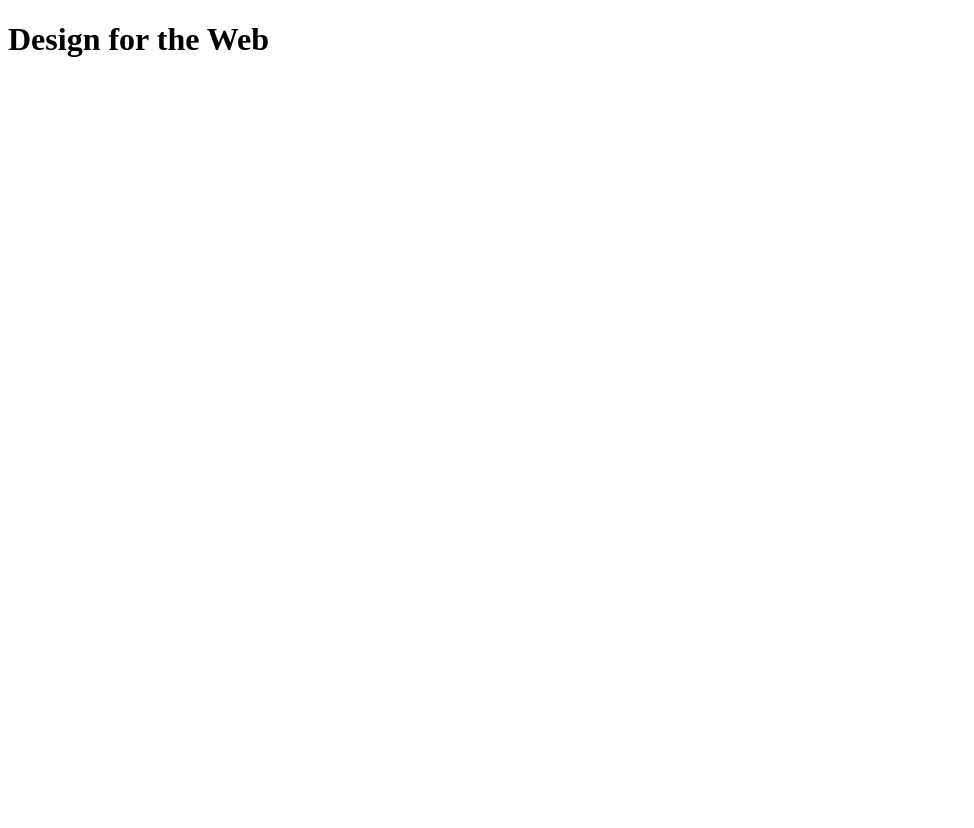
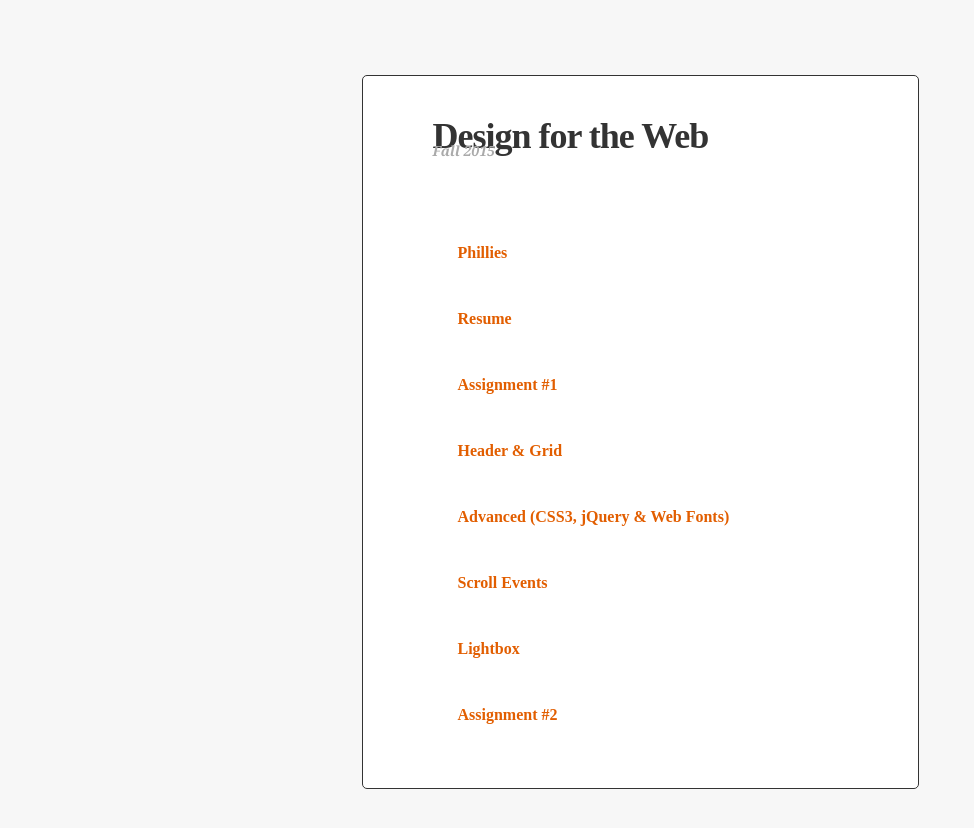
Before and after one commit to kmorse2015/kmorse2015.github.com, a plain HTML site: page Index.html in a window 1280 px wide. Shown: the whole page, without its empty margins (0-974 px from the left). Before the commit the page ends 800 px from the top, so only its background shows below. Drawn offline with Linux system fonts and the light colour scheme.

Commit message:
Finalized Github Landing Page

```diff
--- a/Index.html
+++ b/Index.html
@@ -3,10 +3,83 @@
 	<head>
 
 		<title> Designing for the Web Fall 2015 </title>
+			<style type='text/css'>
+				body {
+					background: #f7f7f7;
+					font-family: 'helvetica,' Arial, sans-serif;
+					color: #333333;
+					font-size: 16px;
+					line-height: 1.0;
+					font-weight: bold;
+					}
+
+				a{
+					text-decoration: none;
+					color: #E25E00;
+				}
+
+				a:hover {
+					opacity: .5;
+				}
+
+
+				div{
+					margin: 75px auto;
+					max-width: 415px;
+					background: #ffffff;
+					padding: 60px 70px 40px 70px;
+					border-radius: 5px;
+					border: 1px solid #333333;
+				}
+
+				h1{
+					font-size: 36px;
+					line-height: 1.1px;
+					margin: 0;
+					letter-spacing: -1px;
+				}
+
+				h2{
+					font-size: 14px;
+					font-family: Georgia, serif;
+					color: #AAAAAA;
+					line-height: 2.0;
+					font-style: italic;
+					margin: 0 0 55px 0;
+				}
+
+				ul{
+					list-style-type: none;
+					padding: 0;
+					margin: 0;
+				}
+
+				li{
+					padding: 25px;
+				}
+
+			</style>
+
 	</head>
 
+
 	<body>
-		<h1> Design for the Web </h1>
+		<div>
+			<h1> Design for the Web </h1>
+			<h2> Fall 2015 </h2>
+
+			<ul>
+				<li> <a href='/phillies'> Phillies </a></li>
+				<li> <a href='/resume'> Resume </a></li>
+				<li> <a href='/assignmnt1'> Assignment #1 </a></li>
+				<li> <a href='/header-grid'> Header &amp; Grid </a></li>
+				<li> <a href='/advanced'> Advanced (CSS3, jQuery &amp; Web Fonts) </a></li>
+				<li> <a href='/scrollit'> Scroll Events </a></li>
+				<li> <a href='/lightbox'> Lightbox</a></li>
+				<li> <a href='/assignment2'> Assignment #2 </a></li>
+			</ul>
+		</div>
+
 	</body>
 
 </html>
```
Also changed, not shown: Phillies/index.html (renamed from Philies/index.html, +4 -0 lines), Phillies/files/citizensbank.jpg (added), Phillies/files/phillies-logo.png (added), Phillies/files/redsox-logo.png (added), 1 other file.
